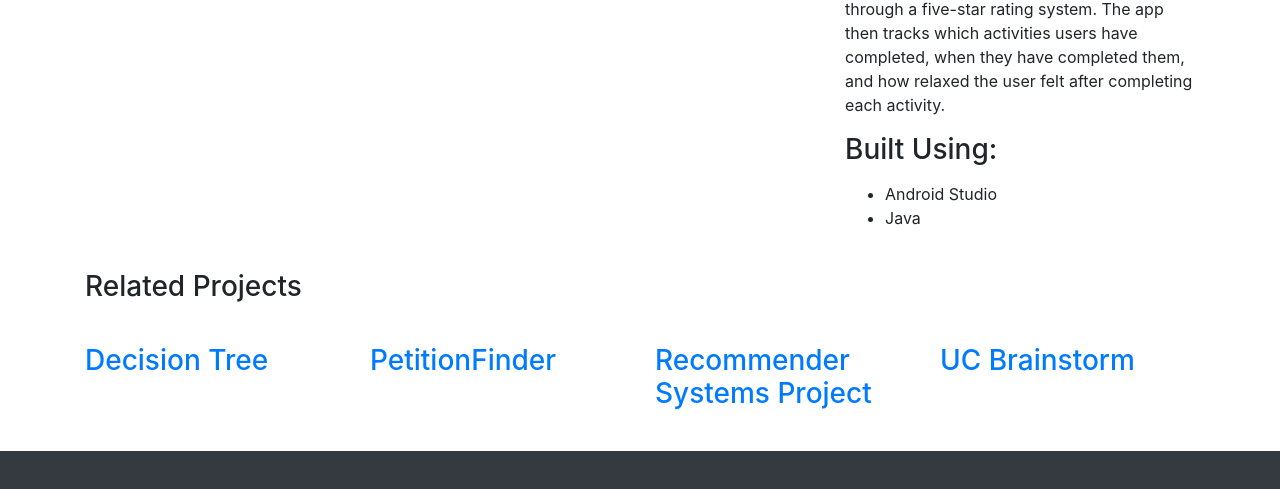
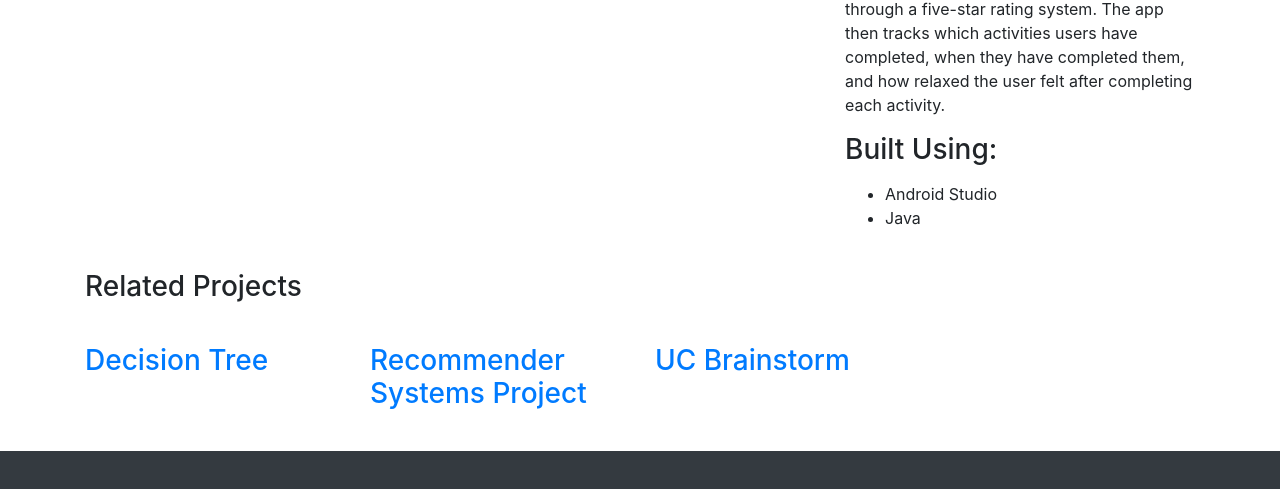
Before and after one commit to nikhitashanker/nikhitashanker.github.io, a website: page portfolio/index5min.html in a window 1280 px wide. Shown: the part 269-758 px from the top of the page. Drawn offline with Linux system fonts and the light colour scheme.

Commit message:
Update index5min.html

```diff
--- a/portfolio/index5min.html
+++ b/portfolio/index5min.html
@@ -85,12 +85,6 @@
         </div>
 
         <div class="col-md-3 col-sm-6 mb-4">
-          <a href="indexpetitionfinder.html">
-          	<h3 class="my-3">PetitionFinder</h3>
-          </a>
-        </div>
-
-        <div class="col-md-3 col-sm-6 mb-4">
           <a href="indexrecommendersystem.html">
           	<h3 class="my-3">Recommender Systems Project </h3>
           </a>
```
